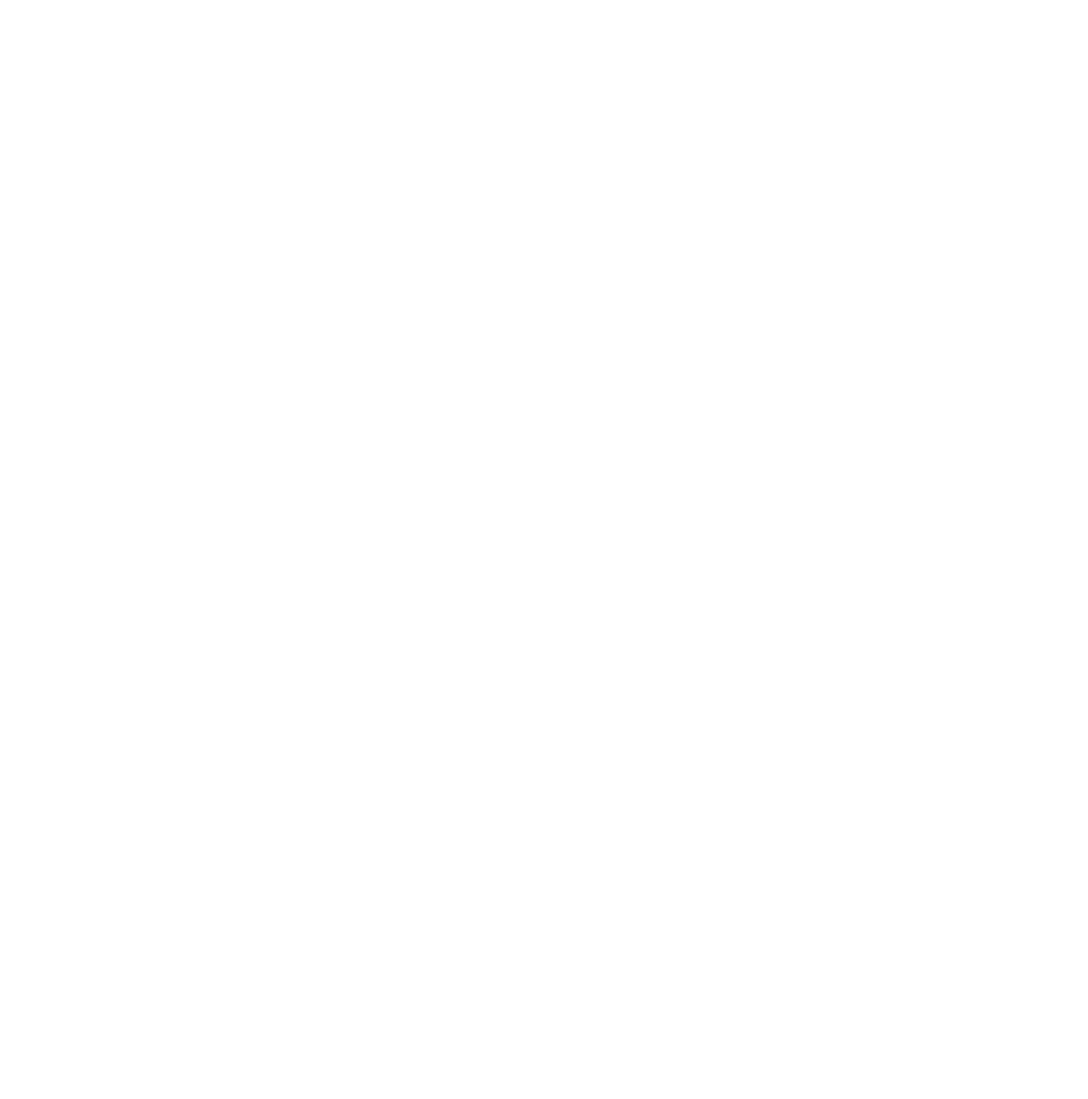
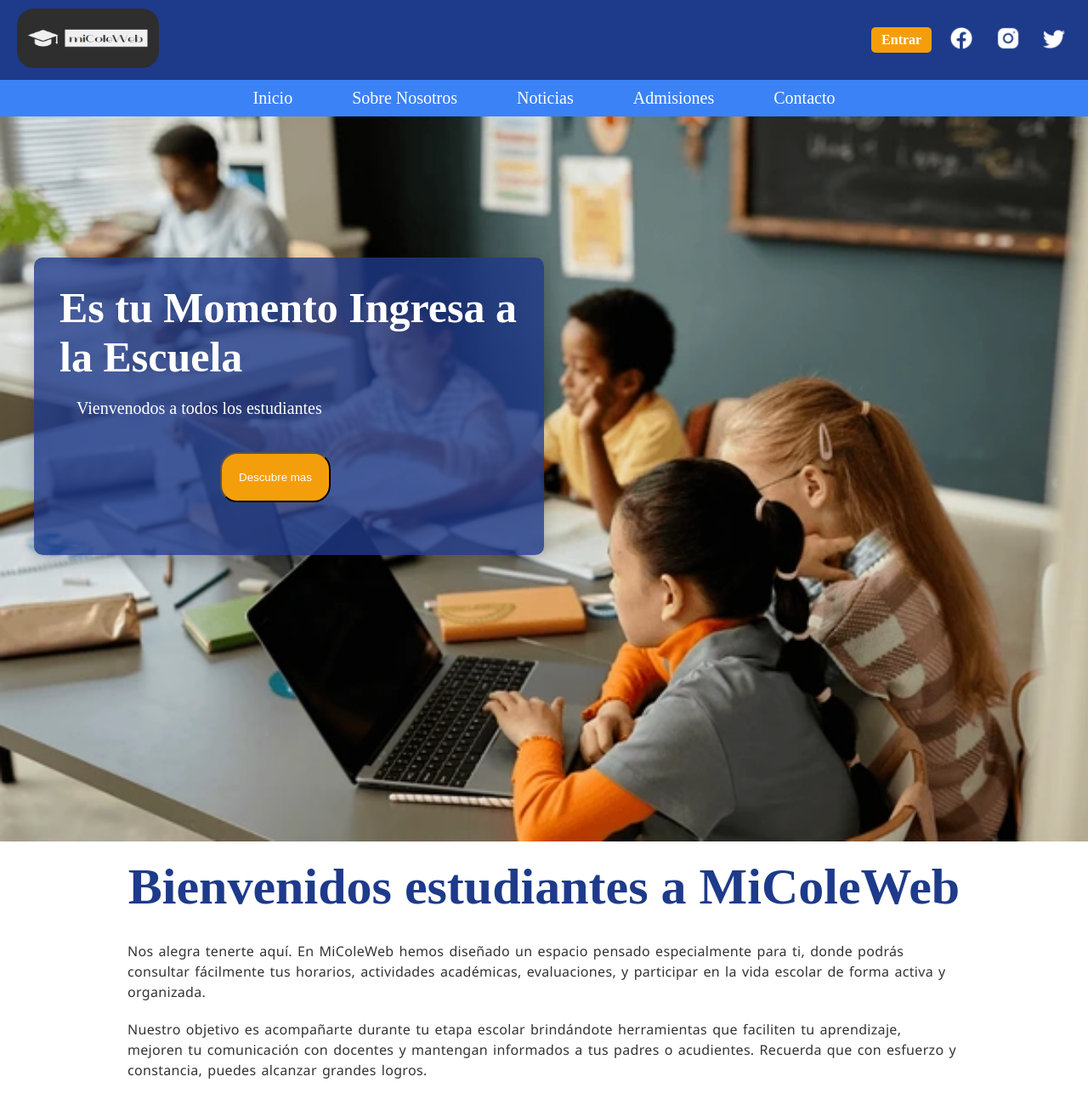
Before and after one commit to 023carlos/MiColeWeb, a plain HTML site: page html/paginaInicio.html in a window 1280 px wide. Shown: the top 1293 px of the page at 85% size. Before the commit the page ends 800 px from the top, so only its background shows below. Drawn offline with Linux system fonts and the light colour scheme.

Commit message:
se modifico la pagina de inicio

```diff
--- /dev/null
+++ b/css/estiloInicio.css
@@ -0,0 +1,415 @@
+* {
+  margin: 0;
+  padding: 0;
+  box-sizing: border-box;
+}
+
+
+
+header {
+  background-color: #1e3a8a; /* o el color de fondo que desees */
+  padding: 10px 20px;
+  color:black;
+}
+
+.contenedor-header {
+  display: flex;
+  justify-content: space-between;
+  align-items: center;
+  flex-wrap: wrap;
+}
+
+.logo img {
+  height: 70px;
+  width: 120%;
+  border-radius: 20px;
+
+}
+
+.redes-sociales {
+  display: flex;
+  align-items: center;
+  gap: 15px;
+}
+
+.redes-sociales img {
+  width: 24px;
+  height: 24px;
+}
+
+.btn-entrar {
+  padding: 6px 12px;
+  background-color:#f59e0b;
+  color: #ffffff;
+  text-decoration: none;
+  font-weight: bold;
+  border-radius: 5px;
+}
+.barraNavegacion{
+    background-color:#3B82F6 ;
+}
+.barra{
+   list-style: none;
+   display: flex;
+   justify-content: center;
+   gap: 70px;
+    padding: 10px 20px;
+    font-size: 20px;
+}
+
+nav ul li a {
+  color: white;
+  text-decoration: none;
+  font-weight: 500;
+}
+
+
+.DescubreMas{
+  position: relative;
+  display: flex;
+  justify-content: center;
+  align-items: center;
+
+}
+.ImgDescubre{
+  display: flex;
+  justify-content: center;
+  align-items: center;
+  width: 100%;
+}
+.img{
+  width: 100%;
+  height: auto;
+}
+.Descubre{
+ position: absolute;
+  left: 40px;
+  top: 40%;
+  transform: translateY(-50%);
+  background-color: rgba(30, 58, 138, 0.8);
+  padding: 30px;
+  border-radius: 10px;
+  max-width: 600px;
+  height: 350px;
+  color: white;
+  box-shadow: 0 8px 20px rgba(0, 0, 0, 0.2);
+align-items: center;
+}
+.h2{
+  font-size: 50px;
+  color: white;
+  justify-content: ;
+  display: flex;
+}
+.p{
+  font-size: 20px;
+  margin-bottom: 20px;
+  color: white;
+  justify-content: center;
+  padding: 20px;
+}
+.btn{
+  background-color:#f59e0b;
+  color: white;
+  padding: 20px;
+  border-radius: 20px;
+ margin-left: 35%;
+
+}
+
+
+
+footer {
+  background-color:#1f2937 ;
+  color: #ffffff;
+  padding: 2rem 1rem;
+  font-family: 'Segoe UI', sans-serif;
+}
+
+.contenedor-footer {
+  max-width: 1200px;
+  margin: 0 auto;
+  text-align: center;
+}
+
+.contenedor-footer h4 {
+  font-size: 1.5rem;
+  margin-bottom: 1rem;
+  color: #ffce00; /* Amarillo llamativo */
+}
+
+.contenedor-footer p {
+  margin: 0.3rem 0;
+  font-size: 0.95rem;
+}
+
+.info-contacto {
+  margin-top: 1rem;
+  color: #c0c0c0;
+}
+
+.enlaces-rapidos {
+  margin: 1rem 0;
+}
+
+.enlaces-rapidos a {
+  color: #ffffff;
+  margin: 0 0.5rem;
+  text-decoration: none;
+  transition: color 0.3s ease;
+}
+.redes-sociales a img {
+  width: 30px;
+  height: 30px;
+  margin: 0 0.3rem;
+  filter: brightness(0) invert(1); /* Iconos blancos */
+  transition: transform 0.3s ease;
+}
+
+
+
+.Bienvenida{
+  justify-content: center;
+   justify-items: center;
+}
+
+
+.h2Bienvenida{
+  font-size: 60px;
+  justify-items: center;
+  color: #1e3a8a;
+  padding: 19px;
+
+}
+.pBienvenida{
+  justify-items: center;
+  padding: 10px;
+  width: 1000px;
+  font-size: 16px;
+  line-height: 1.5;
+  letter-spacing: 0.02em;
+  word-spacing: 0.1em;
+  font-family: 'Segoe UI', Tahoma, Geneva, Verdana, sans-serif;
+  color: #333333;
+
+
+}
+
+.imgEstudiante{
+  width: 760px;
+ height: 100%;
+}
+.imgEstudiante2{
+    width: 760px;
+  height: 100%;
+}
+.bloque{
+  display: flex;
+  justify-items: center;
+}
+.divEstudiante{
+  background:linear-gradient(to right, #E0F2FE,#F0FDF4);
+  justify-items: center;
+}
+
+
+
+
+.h3Estudiante{
+  color: #1e3a8a;
+  font-weight: bold;
+  font-size: 50px;
+  width: 500px;
+  justify-content: ;
+  display: flex;
+  padding-top: 30px;
+}
+
+.pEstudiante{
+  font-size: 20px;
+  margin-bottom: 20px;
+  color:#374151;
+  justify-content: center;
+  padding: 50px;
+}
+
+
+
+
+
+
+/* .bloque{
+  display: flex;
+  justify-content: center;
+}
+
+.divEstudiante{
+  width: 50%;
+  color: white;
+   justify-items: center;
+}
+.divEstudiante2{
+  width: 50%;
+  color: white;
+   justify-items: center;
+}
+.divImgEsudiante{
+
+   width: 100%;
+
+}
+.imgEstudiante{
+ width: 50%;
+  height: auto;
+    justify-content: right;
+}
+.imgEstudiante2{
+   width: 50%;
+  height: auto;
+   justify-content: left;
+}
+.divImgEstudiantes2{
+    width: 100%;
+  justify-content: left;
+} */
+
+
+
+
+
+
+
+
+
+
+
+
+
+
+
+
+
+
+
+
+
+
+/*
+* {
+  margin: 0;
+  padding: 0;
+  box-sizing: border-box;
+}
+
+body {
+  font-family: 'Segoe UI', Tahoma, Geneva, Verdana, sans-serif;
+  line-height: 1.6;
+  color: #333;
+  background-color: #f9f9f9;
+}
+
+
+header {
+  background-color: #004080;
+  color: #fff;
+  padding: 20px 0;
+}
+
+header .logo {
+  text-align: center;
+  font-size: 24px;
+  font-weight: bold;
+}
+
+nav ul {
+  display: flex;
+  justify-content: center;
+  list-style: none;
+  margin-top: 10px;
+}
+
+nav ul li {
+  margin: 0 15px;
+}
+
+nav ul li a {
+  color: #fff;
+  text-decoration: none;
+  font-weight: 500;
+}
+
+nav ul li a:hover {
+  text-decoration: underline;
+}
+
+
+.hero {
+  background-image: url('img/escuela.jpg');
+  background-size: cover;
+  background-position: center;
+  padding: 100px 20px;
+  text-align: center;
+  color: #fff;
+}
+
+.hero .contenido-hero h1 {
+  font-size: 48px;
+  margin-bottom: 20px;
+}
+
+.hero .contenido-hero p {
+  font-size: 18px;
+  margin-bottom: 30px;
+}
+
+.hero .btn {
+  background-color: #ffcc00;
+  color: #004080;
+  padding: 10px 20px;
+  text-decoration: none;
+  font-weight: bold;
+  border-radius: 5px;
+}
+
+.hero .btn:hover {
+  background-color: #e6b800;
+}
+
+
+.informacion {
+  padding: 60px 20px;
+  background-color: #fff;
+}
+
+.informacion .contenedor {
+  max-width: 1200px;
+  margin: 0 auto;
+  text-align: center;
+}
+
+.informacion h2 {
+  font-size: 36px;
+  margin-bottom: 40px;
+}
+
+footer {
+  background-color: #004080;
+  color: #fff;
+  padding: 20px 0;
+}
+
+footer .contenedor-footer {
+  max-width: 1200px;
+  margin: 0 auto;
+  text-align: center;
+}
+
+footer .redes-sociales a {
+  margin: 0 10px;
+  display: inline-block;
+}
+
+footer .redes-sociales img {
+  width: 24px;
+  height: 24px;
+} */
--- a/html/paginaInicio.html
+++ b/html/paginaInicio.html
@@ -1,11 +1,179 @@
 <!DOCTYPE html>
 <html lang="en">
+
 <head>
     <meta charset="UTF-8">
     <meta name="viewport" content="width=device-width, initial-scale=1.0">
     <title>Inicio</title>
+    <link rel="stylesheet" href="../css/estiloInicio.css">
 </head>
+
 <body>
 
+
+    <header>
+        <div class="contenedor-header">
+
+            <div class="logo">
+                <a href="#">
+                    <img src="../recursos/Captura de pantalla 2025-05-16 142714.png" alt="Logo de la página">
+                </a>
+            </div>
+
+            <nav class="redes-sociales">
+                <a href="#" class="btn-entrar">Entrar</a>
+                <a href="#"><img src="../recursos/facebook-new.png" alt="Facebook"></a>
+                <a href="#"><img src="../recursos/instagram-new.png" alt="Instagram"></a>
+                <a href="#"><img src="../recursos/icone-twitter-jaune.png" alt="Twitter"></a>
+            </nav>
+
+        </div>
+    </header>
+
+
+
+    <nav class="barraNavegacion">
+        <ul class="barra">
+            <li><a href="paginaInicio.html">Inicio</a></li>
+            <li><a href="#">Sobre Nosotros</a></li>
+            <li><a href="#">Noticias</a></li>
+            <li><a href="#">Admisiones</a></li>
+            <li><a href="#">Contacto</a></li>
+        </ul>
+    </nav>
+
+
+
+
+    <div class="DescubreMas">
+
+        <div class="ImgDescubre">
+            <img class="img" src="../recursos/img1.webp" alt="">
+        </div>
+
+        <div class="Descubre">
+
+            <h2 class="h2">Es tu Momento
+                Ingresa a la Escuela </h2>
+            <p class="p">Vienvenodos a todos los estudiantes</p>
+
+            <button class="btn">Descubre mas </button>
+
+        </div>
+
+    </div>
+
+
+
+    <section class="bienvenidaEstudiantes">
+
+        <div class="Bienvenida">
+            <h2 class="h2Bienvenida"> Bienvenidos estudiantes a MiColeWeb</h2>
+            <p class="pBienvenida">Nos alegra tenerte aquí. En MiColeWeb hemos diseñado un espacio pensado especialmente
+                para ti, donde podrás consultar fácilmente tus horarios, actividades académicas, evaluaciones, y
+                participar en la vida escolar de forma activa y organizada.</p>
+            <p class="pBienvenida">Nuestro objetivo es acompañarte durante tu etapa escolar brindándote herramientas que
+                faciliten tu aprendizaje, mejoren tu comunicación con docentes y mantengan informados a tus padres o
+                acudientes. Recuerda que con esfuerzo y constancia, puedes alcanzar grandes logros.</p>
+            <p class="pBienvenida">📚 ¡Organízate, participa, aprende y crece con MiColeWeb!</p>
+        </div>
+
+
+        <div class="bloque">
+
+            <div class="divEstudiante">
+                <h3 class="h3Estudiante">Consulta todo lo que necesitas desde casa</h3>
+                <p class="pEstudiante">Accede a tus materias, verifica las tareas pendientes, revisa tus notas en tiempo
+                    real y mantente al tanto de tus clases y responsabilidades escolares sin salir de tu hogar.
+                    MiColeWeb es tu aliado digital para mantenerte al día y mejorar tu rendimiento.</p>
+
+                    <button class="btn2">Descubre mas </button>
+            </div>
+
+            <div class="divImgEsudiante">
+                <img class="imgEstudiante"  src="../recursos/estudiante1.jpg" alt="Estudiante usando MiColeWeb en casa">
+            </div>
+
+
+        </div>
+
+
+
+        <div class="bloque">
+
+            <div class="divImgEstudiantes2">
+                <img  class="imgEstudiante2"  src="../recursos/estudiante2.jpg" alt="Participación en eventos escolares">
+            </div>
+
+            <div class="divEstudiante">
+                <h3 class="h3Estudiante">Vive cada experiencia escolar al máximo</h3>
+                <p class="pEstudiante">Infórmate sobre eventos, actividades culturales, concursos, salidas pedagógicas y
+                    mucho más. Sé parte activa de tu colegio y disfruta aprendiendo también fuera del aula. ¡MiColeWeb
+                    te conecta con todo lo que sucede en tu institución!</p>
+
+                    <button class="btn2">Descubre mas </button>
+            </div>
+
+        </div>
+
+
+    </section>
+
+
+
+
+
+
+
+
+
+
+
+
+
+
+    <footer>
+        <div class="contenedor-footer">
+            <h4>Contáctanos</h4>
+            <p>&copy; 2025 MiColeWeb. Todos los derechos reservados.</p>
+
+            <div class="info-contacto">
+                <p><strong>Email:</strong> contacto@micoleweb.edu</p>
+                <p><strong>Teléfono:</strong> +57 321 456 7890</p>
+            </div>
+
+            <div class="enlaces-rapidos">
+                <a href="">Contacto</a> |
+                <a href="#">Términos y condiciones</a> |
+                <a href="#">Política de privacidad</a>
+            </div>
+        </div>
+    </footer>
+
+
+
+
+
+    <!-- <section class="hero">
+    <div class="contenido-hero">
+      <h1>Bienvenidos a Nuestra Escuela</h1>
+      <p>Formando líderes del mañana con excelencia académica.</p>
+      <a href="#" class="btn">Descubre Más</a>
+    </div>
+  </section>
+
+  <section class="informacion">
+    <div class="contenedor">
+      <h2>Noticias y Eventos</h2>
+
+    </div>
+  </section>
+
+  <footer>
+    <div class="contenedor-footer">
+      <p>&copy; 2025 Nombre de la Escuela. Todos los derechos reservados.</p>
+    </div>
+  </footer> -->
 </body>
+
 </html>
```
Also changed, not shown: recursos/Captura de pantalla 2025-05-16 142714.png (added), recursos/estudiante1.jpg (added), recursos/estudiante2.jpg (added), recursos/facebook-new.png (added), recursos/icone-twitter-jaune.png (added), recursos/img1.webp (added), recursos/instagram-new.png (added), 1 other file.
